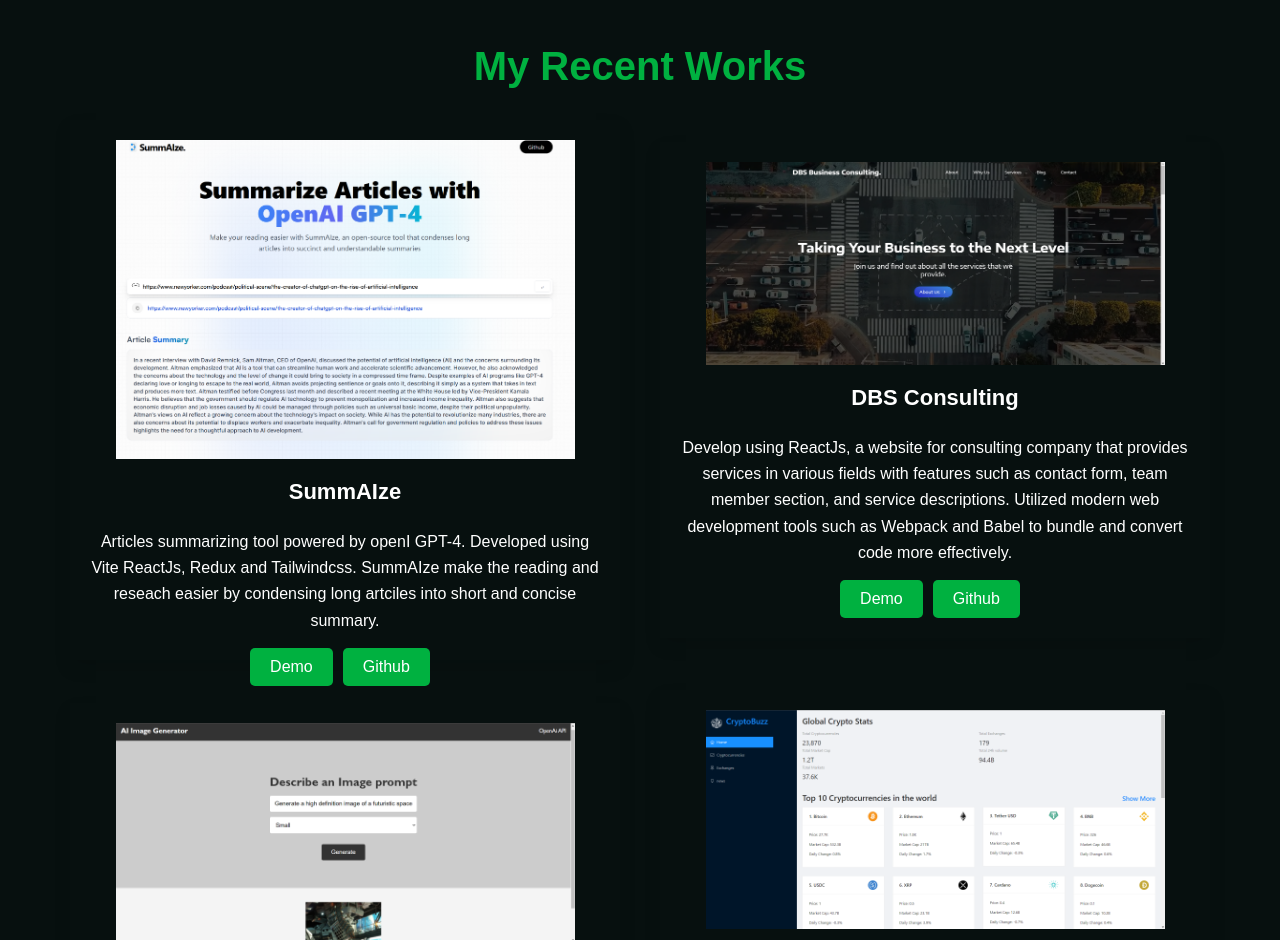
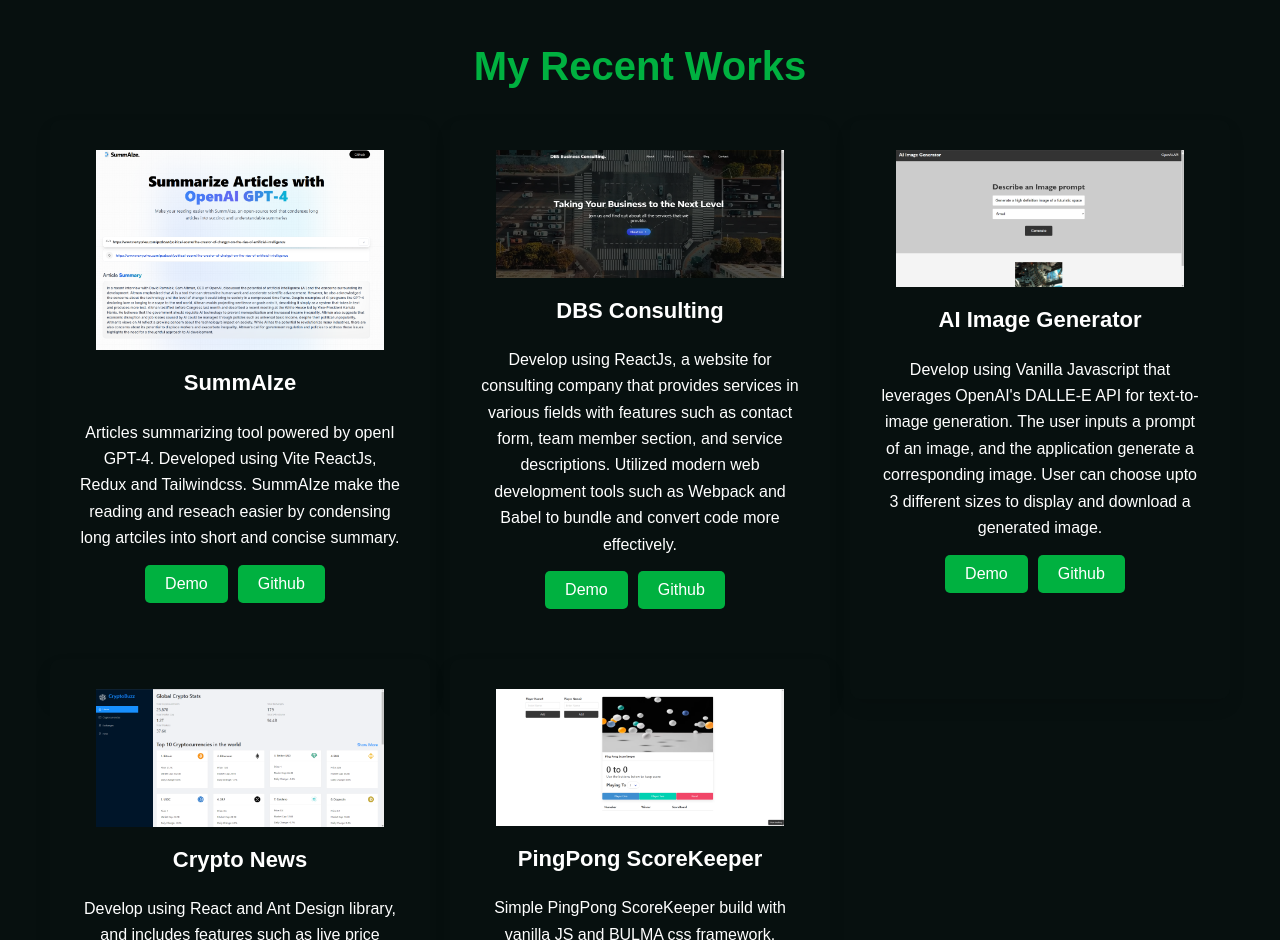
Before and after one commit to gorock007/portfolio-website, a React (Vite) app: page / in a window 1280 px wide. Shown: the part 1860-2800 px from the top of the page. Built offline with nearby package versions, Linux system fonts and the light colour scheme; a web font is replaced by a local one.

Commit message:
blog menu added

```diff
--- /dev/null
+++ b/src/components/BlogSnippets.jsx
@@ -0,0 +1,9 @@
+import React from 'react'
+
+const BlogSnippets = () => {
+  return (
+    <div>BlogSnippets</div>
+  )
+}
+
+export default BlogSnippets
--- a/src/components/Navbar.jsx
+++ b/src/components/Navbar.jsx
@@ -154,6 +154,9 @@
                     <MenuLink to='#skills' scroll={el => el.scrollIntoView({ behavior: 'smooth', block: 'start' })}>Skills</MenuLink>
                 </MenuItem>
                 <MenuItem>
+                      <MenuLink to='https://gorock.hashnode.dev/' target="_blank" rel="noopener noreferrer">Blog</MenuLink>
+                </MenuItem>
+                <MenuItem>
                     <MenuLink to='#contact' scroll={el => el.scrollIntoView({ behavior: 'smooth', block: 'start' })}>Contact</MenuLink>
                 </MenuItem>
             </Menu>
--- a/src/components/Projects.jsx
+++ b/src/components/Projects.jsx
@@ -15,28 +15,32 @@
 const Wrapper = styled.div`
   max-width: 1200px;
   margin: 0 auto;
-  display: flex;
-  flex-wrap: wrap;
-  justify-content: space-between;
-  align-items: center;
+  display: grid;
+  grid-template-columns: repeat(auto-fit, minmax(300px, 1fr));
+  grid-gap: 20px;
+  justify-items: center;
   padding: 0 50px;
 
   @media screen and (max-width: 1000px){
     padding: 0 20px;
+    grid-template-columns: repeat(auto-fit, minmax(250px, 1fr));
   }
-`
+
+  @media screen and (max-width: 600px){
+    grid-template-columns: 1fr;
+  }
+`;
+
 const Card = styled.div`
   background: #07100F;
   display: flex;
   flex-direction: column;
-margin: 0 20px 30px 20px;
   align-items: center;
-/* border-radius: 10px; */
-max-height: 500px;
-padding: 20px;
+  border-radius: 10px;
+  padding: 30px;
   box-shadow: 0 8px 16px rgba(0, 0, 0, 0.1);
   transition: all 0.3s ease-in-out;
-flex: 1 1 calc(33.33% - 40px);
+  height: 100%;
 
   &:hover{
     transform: translateY(-5px);
@@ -44,16 +48,8 @@
     transition: all 0.3s ease-in-out;
     cursor: pointer;
   }
+`;
 
-@media screen and(max-width: 768px){
-  flex-basis: calc(50% - 20px);
-  margin: 0 10px 30px 10px;
-}
-@media screen and(max-width: 480px){
-  flex-basis: 100%;
-  margin: 0 0 30px 0;
-}
-`
 const Icon = styled.img`
     width: 90%;
     height: auto;
--- a/src/views/Home.jsx
+++ b/src/views/Home.jsx
@@ -7,6 +7,7 @@
 import Projects from '../components/Projects'
 import Sidebar from '../components/Sidebar'
 import Skills from '../components/Skills'
+import BlogSnippets from '../components/BlogSnippets'
 
 export const Home = () => {
   const [isOpen, setIsOpen] = useState(false);
@@ -20,6 +21,7 @@
         <Hero />
         <AboutMe/>
         <Projects />
+        {/* <BlogSnippets /> */}
         <Skills />
         <Footer />
     </div>
```
Lines whose indentation alone changed are shown as unchanged.
